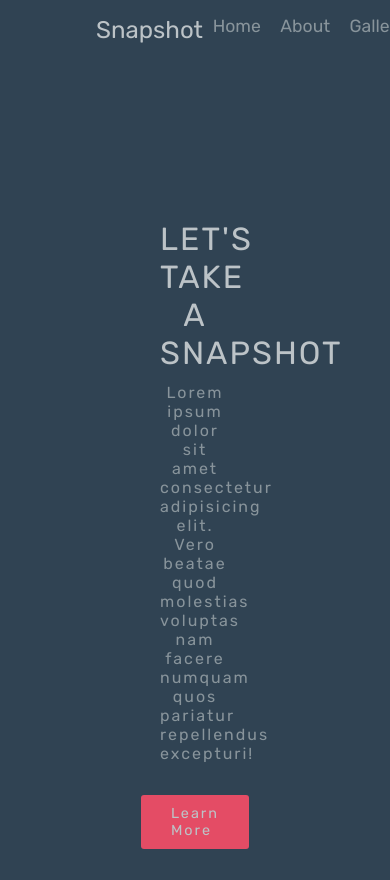
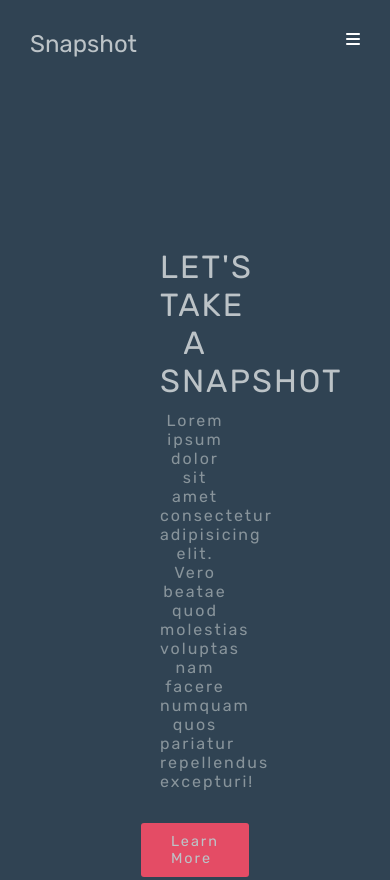
Before and after one commit to JohnShaks/Zuri-Responsive-Design-Starter, a plain HTML site: page index.html in a window 390 px wide. Shown: the top 880 px of the page. Drawn offline with Linux system fonts and the light colour scheme.

Commit message:
created script.js file

```diff
--- a/index.html
+++ b/index.html
@@ -7,6 +7,7 @@
     <meta name="viewport" content="width=device-width, initial-scale=1.0">
     <title>Responsive Webpage</title>
     <link rel="stylesheet" href="styles.css">
+    <script src="script.js"></script>
     <script src="https://kit.fontawesome.com/e42794a2da.js" crossorigin="anonymous"></script>
 </head>
 
--- /dev/null
+++ b/script.js
@@ -0,0 +1,6 @@
+$(document).ready(function() {
+    // toggle menu_nav-bar script
+    $('.menu-btn').click(function() {
+        $('nav-bar .nav-links').toggleClass("active)");
+    });
+});
--- a/styles.css
+++ b/styles.css
@@ -9,7 +9,7 @@
 
 /* nav-bar stylling */
 
-div.nav-bar {
+.nav-bar {
     display: flex;
     justify-content: space-between;
     padding: 1rem 6rem;
@@ -17,30 +17,30 @@ div.nav-bar {
     background: #304353;
 }
 
-div.logo {
+.logo {
     font-size: 1.5rem;
     color: #bcc3c7;
 }
 
-ul.nav-links {
+.nav-links {
     display: flex;
     margin: 0;
     padding: 0;
 }
 
-ul li {
+.nav-bar .nav-links li {
     margin: 0 2vw;
     list-style: none;
     font-size: 1.1rem;
 }
 
-ul li a {
+.nav-bar .nav-links li a {
     text-decoration: none;
     color: #88949B;
     padding: 0.5vw;
 }
 
-ul li a:hover {
+.nav-bar .nav-links li a:hover {
     color: #304353;
     background: #fff;
     padding: 0.5rem;
@@ -375,8 +375,33 @@ div.footer h6 {
 
 /* responsive styling */
 
-@media(max-width 414px) {
+@media(max-width: 414px) {
+    .menu-btn {
+        display: block;
+        z-index: 999;
+    }
     .nav-bar {
-        padding: ;
+        padding: 30px 30px;
+    }
+    .nav-bar .nav-links {
+        position: fixed;
+        background: #000;
+        height: 100vh;
+        width: 100%;
+        left: -100%;
+        top: 0;
+        text-align: center;
+        padding-top: 80px;
+    }
+    .nav-bar .nav-links.active {
+        left: -0;
+    }
+    .nav-bar .nav-links li {
+        display: block;
+    }
+    .nav-bar .nav-links li a {
+        display: inline-block;
+        font-size: 25px;
+        margin: 20px 0;
     }
 }
```
